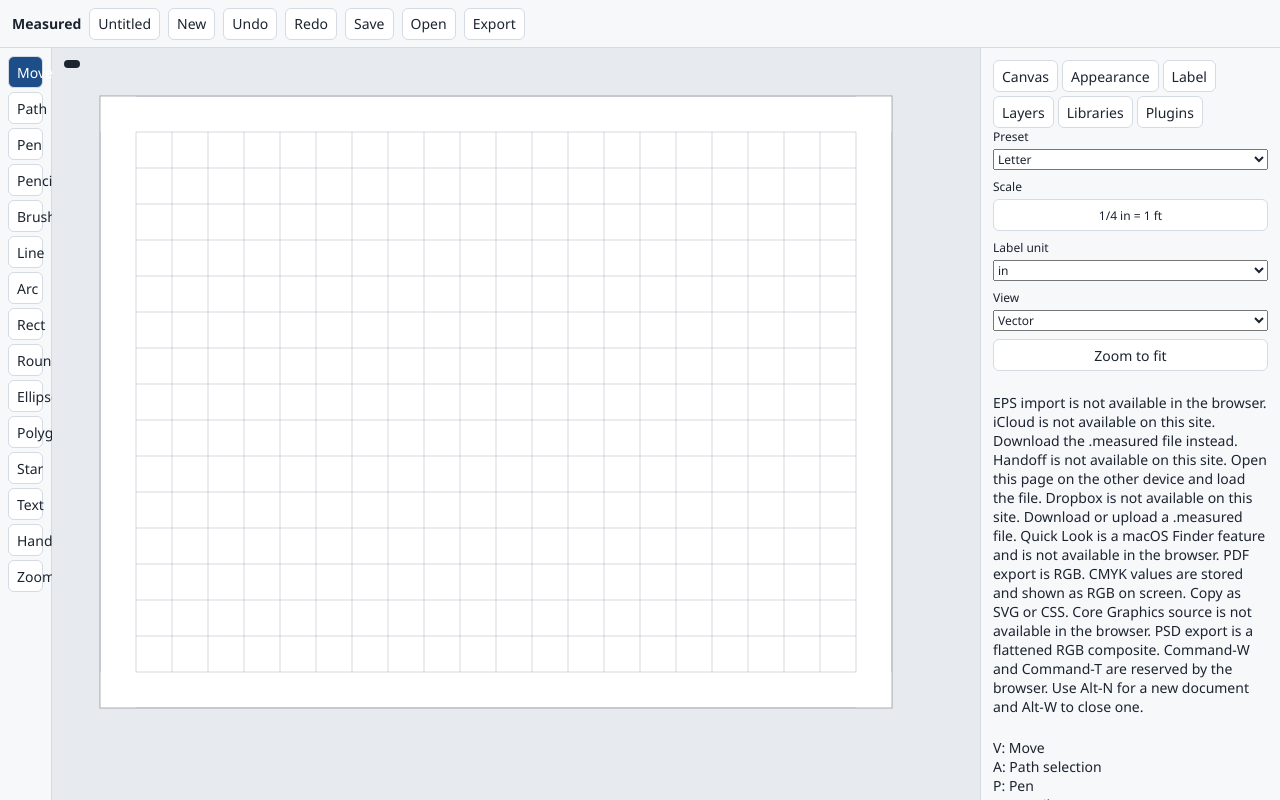
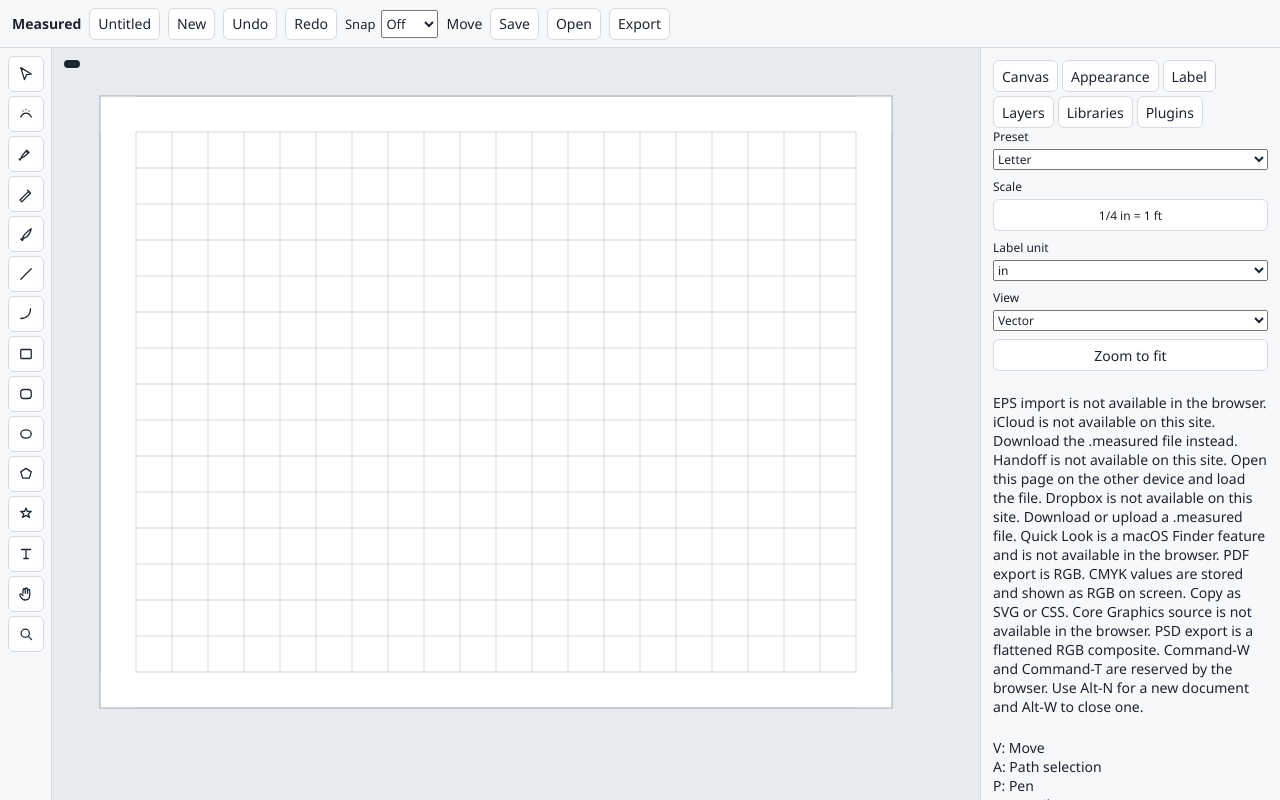
Before and after one commit to CCavins/Graphic_app, a React (Vite) app: page / in a window 1280 px wide. Built offline with nearby package versions, Linux system fonts and the light colour scheme.

Commit message:
Make drawing follow the cursor and turn snapping into an option.
Toolbar tools are icons with hover names. Pencil, brush, and pen strokes are smooth curves, and corners stay on the pointer unless an inch snap increment is chosen.

```diff
--- a/qa/features.ts
+++ b/qa/features.ts
@@ -92,6 +92,11 @@ export const features: FeatureRow[] = [
   { id: 'slice-name' },
   { id: 'numeric-size' },
   { id: 'gap-lines' },
+  { id: 'cursor-sticks' },
+  { id: 'snap-inch' },
+  { id: 'smooth-pencil' },
+  { id: 'smooth-pen' },
+  { id: 'tools-follow-cursor' },
   { id: 'search-perf' },
   { id: 'seed-perf' },
   { id: 'svg-export-perf' },
--- a/src/app/App.tsx
+++ b/src/app/App.tsx
@@ -8,6 +8,7 @@ import { quarterInchFootScale } from '../model/units'
 import { SHORTCUTS } from '../input/shortcuts'
 import { download, loadAutosave, saveAutosave, saveWithPicker } from '../storage/files'
 import { exportPsd, exportTiff } from '../model/export'
+import { ToolIcon } from './icons'
 import './styles.css'
 
 const TOOLS: { id: Tool; label: string }[] = [
@@ -128,10 +129,16 @@ export function App() {
       editor.pointerDown(fromPointer(event))
     }
     const onMove = (event: PointerEvent) => {
-      performance.mark('pm-start')
-      editor.pointerMove(fromPointer(event))
-      performance.mark('pm-end')
-      performance.measure('pointer-move', 'pm-start', 'pm-end')
+      const coalesced = event.getCoalescedEvents?.() ?? []
+      const drawing = editor.tool === 'pen' || editor.tool === 'pencil' || editor.tool === 'brush'
+      const samples = drawing && coalesced.length ? coalesced : [event]
+      samples.forEach((sample, index) => {
+        const input = fromPointer(sample)
+        performance.mark('pm-start')
+        editor.pointerMove(input, index === samples.length - 1)
+        performance.mark('pm-end')
+        performance.measure('pointer-move', 'pm-start', 'pm-end')
+      })
     }
     const onUp = (event: PointerEvent) => editor.pointerUp(fromPointer(event))
     const onWheel = (event: WheelEvent) => {
@@ -185,6 +192,26 @@ export function App() {
         <button data-testid="new-doc" onClick={() => editor.newDocument('letter')}>New</button>
         <button data-testid="undo" onClick={() => editor.undo()}>Undo</button>
         <button data-testid="redo" onClick={() => editor.redo()}>Redo</button>
+        <label className="snap-control">
+          Snap
+          <select
+            data-testid="snap"
+            value={String(editor.doc.canvas.grid.snapWorldInches ?? 'off')}
+            onChange={(event) => {
+              const value = event.target.value
+              editor.setSnap(value === 'off' ? null : Number(value))
+            }}
+          >
+            <option value="off">Off</option>
+            <option value="0.125">1/8 in</option>
+            <option value="0.25">1/4 in</option>
+            <option value="0.5">1/2 in</option>
+            <option value="1">1 in</option>
+            <option value="6">6 in</option>
+            <option value="12">1 ft</option>
+          </select>
+        </label>
+        <span data-testid="active-tool">{TOOLS.find((tool) => tool.id === editor.tool)?.label}</span>
         <button data-testid="save-file" onClick={() => void saveWithPicker(`${editor.doc.name}.measured`, editor.serialize())}>Save</button>
         <button data-testid="open-file" onClick={() => fileRef.current?.click()}>Open</button>
         <button data-testid="export-open" onClick={() => setExportOpen(true)}>Export</button>
@@ -200,8 +227,16 @@ export function App() {
       </header>
       <aside className="toolbar" data-testid="toolbar">
         {TOOLS.map((tool) => (
-          <button key={tool.id} data-testid={`tool-${tool.id}`} data-active={editor.tool === tool.id} onClick={() => editor.setTool(tool.id)}>
-            {tool.label}
+          <button
+            key={tool.id}
+            className="tool"
+            data-testid={`tool-${tool.id}`}
+            data-active={editor.tool === tool.id}
+            aria-label={tool.label}
+            onClick={() => editor.setTool(tool.id)}
+          >
+            <ToolIcon name={tool.id} />
+            <span className="tip" aria-hidden="true">{tool.label}</span>
           </button>
         ))}
       </aside>
--- /dev/null
+++ b/src/app/icons.tsx
@@ -0,0 +1,109 @@
+export function ToolIcon({ name }: { name: string }) {
+  const common = {
+    viewBox: '0 0 24 24',
+    width: 18,
+    height: 18,
+    fill: 'none',
+    stroke: 'currentColor',
+    strokeWidth: 1.7,
+    strokeLinecap: 'round' as const,
+    strokeLinejoin: 'round' as const,
+    'aria-hidden': true,
+  }
+  switch (name) {
+    case 'select':
+      return (
+        <svg {...common}>
+          <path d="M5 3.5 19 12l-6.2.8L10 19.5 5 3.5Z" />
+        </svg>
+      )
+    case 'pathSelect':
+      return (
+        <svg {...common}>
+          <path d="M5 16c3-7 11-7 14 0" />
+          <path d="M8 8h.01M12 6h.01M16 8h.01" />
+        </svg>
+      )
+    case 'pen':
+      return (
+        <svg {...common}>
+          <path d="M4 20c2.5-6 4-8 8-12l3 3c-4 4-6 5.5-12 8l1 1Z" />
+          <path d="m13 7 3 3" />
+        </svg>
+      )
+    case 'pencil':
+      return (
+        <svg {...common}>
+          <path d="M4 20 15.5 8.5 18 11 6.5 22.5 4 20Z" />
+          <path d="m14 7 3 3" />
+        </svg>
+      )
+    case 'brush':
+      return (
+        <svg {...common}>
+          <path d="M5 19c2 0 3-1 3-3 2-4 8-9 11-11-1 4-4 10-8 12-2 0-3 1-3 2 0 2-1 2-3 0Z" />
+        </svg>
+      )
+    case 'line':
+      return (
+        <svg {...common}>
+          <path d="M5 19 19 5" />
+        </svg>
+      )
+    case 'arc':
+      return (
+        <svg {...common}>
+          <path d="M5 18c8 0 13-5 13-13" />
+        </svg>
+      )
+    case 'rect':
+      return (
+        <svg {...common}>
+          <rect x="5" y="6" width="14" height="12" rx="1" />
+        </svg>
+      )
+    case 'roundRect':
+      return (
+        <svg {...common}>
+          <rect x="5" y="6" width="14" height="12" rx="4" />
+        </svg>
+      )
+    case 'ellipse':
+      return (
+        <svg {...common}>
+          <ellipse cx="12" cy="12" rx="7" ry="5.5" />
+        </svg>
+      )
+    case 'polygon':
+      return (
+        <svg {...common}>
+          <path d="M12 4.5 19 9.2 16.4 17.5H7.6L5 9.2 12 4.5Z" />
+        </svg>
+      )
+    case 'star':
+      return (
+        <svg {...common}>
+          <path d="m12 4 1.8 4.6H19l-4 3.1 1.6 4.8L12 13.8 7.4 16.5 9 11.7 5 8.6h5.2L12 4Z" />
+        </svg>
+      )
+    case 'text':
+      return (
+        <svg {...common}>
+          <path d="M6 6h12M12 6v12M9 18h6" />
+        </svg>
+      )
+    case 'hand':
+      return (
+        <svg {...common}>
+          <path d="M8 11V6.5a1.5 1.5 0 0 1 3 0V11M11 10V5.5a1.5 1.5 0 0 1 3 0V11M14 10.5V7.5a1.5 1.5 0 0 1 3 0V13c0 4-2 7-6 7-3 0-5-2-6-4l-1.2-2.2a1.4 1.4 0 0 1 2.4-1.4L8 14" />
+        </svg>
+      )
+    default:
+      return (
+        <svg {...common}>
+          <circle cx="11" cy="11" r="5.5" />
+          <path d="m15.5 15.5 4 4" />
+        </svg>
+      )
+  }
+}
--- a/src/app/styles.css
+++ b/src/app/styles.css
@@ -54,7 +54,46 @@ button, input, select, textarea { font: inherit; color: inherit; }
   padding: 0 8px;
 }
 
-.toolbar button[data-active="true"] { background: #1d4e89; color: white; }
+.toolbar button.tool {
+  width: 36px;
+  height: 36px;
+  min-height: 36px;
+  padding: 0;
+  position: relative;
+  display: grid;
+  place-items: center;
+  flex: 0 0 auto;
+}
+
+.toolbar button.tool .tip {
+  position: absolute;
+  left: calc(100% + 8px);
+  top: 50%;
+  transform: translateY(-50%);
+  background: #1c2430;
+  color: white;
+  border-radius: 6px;
+  padding: 4px 8px;
+  font-size: 12px;
+  white-space: nowrap;
+  opacity: 0;
+  pointer-events: none;
+  z-index: 3;
+}
+
+.toolbar button.tool:hover .tip,
+.toolbar button.tool:focus-visible .tip {
+  opacity: 1;
+}
+
+.snap-control {
+  flex-direction: row;
+  align-items: center;
+  gap: 6px;
+  font-size: 13px;
+}
+
+.snap-control select { min-height: 28px; }
 
 .stage { position: relative; min-width: 0; min-height: 0; }
 
@@ -143,6 +182,12 @@ label { display: flex; flex-direction: column; gap: 4px; font-size: 12px; }
     border-top: 1px solid #d5dbe3;
     padding-bottom: calc(8px + env(safe-area-inset-bottom));
   }
+  .toolbar button.tool .tip {
+    left: 50%;
+    top: auto;
+    bottom: calc(100% + 8px);
+    transform: translateX(-50%);
+  }
   .stage { grid-column: 1; grid-row: 2; }
   .inspector {
     grid-column: 1;
--- a/src/editor/editor.ts
+++ b/src/editor/editor.ts
@@ -26,6 +26,7 @@ import {
   paperBounds,
   reverseCommands,
   scaleCommands,
+  smoothCommands,
 } from '../model/geometry'
 import {
   alignNodes,
@@ -147,6 +148,8 @@ export class Editor {
   preview: SceneNode | null = null
   gaps: GapLine[] = []
   pen: SceneNode['commands'] = []
+  private stroke: Pt[] = []
+  private strokePressure: number[] = []
   polygonSides = 5
   starPoints = 5
   cornerRadius = 12
@@ -266,6 +269,15 @@ export class Editor {
     this.tool = tool
     this.preview = null
     this.pen = []
+    this.stroke = []
+    this.strokePressure = []
+    this.emit()
+  }
+
+  setSnap(worldInches: number | null): void {
+    const enabled = worldInches != null && worldInches > 0
+    this.doc.canvas.grid.snap = enabled
+    this.doc.canvas.grid.snapWorldInches = enabled ? worldInches : null
     this.emit()
   }
 
@@ -282,13 +294,23 @@ export class Editor {
     return pointer.alt || this.touchMods.fromCenter
   }
 
+  private snapStep(): number {
+    const grid = this.doc.canvas.grid
+    if (!grid.snap) return 0
+    if (grid.snapWorldInches && grid.snapWorldInches > 0) {
+      return worldInchesToPaperPoints(grid.snapWorldInches, this.doc.canvas.realInchesPerPoint)
+    }
+    return grid.spacingX > 0 ? grid.spacingX : 0
+  }
+
   private snapped(paper: Pt, pointer: PointerInput): Pt {
     let next = { ...paper }
     const grid = this.doc.canvas.grid
-    if (grid.snap && grid.spacingX > 0 && grid.spacingY > 0) {
+    const step = this.snapStep()
+    if (step > 0) {
       next = {
-        x: Math.round(next.x / grid.spacingX) * grid.spacingX,
-        y: Math.round(next.y / grid.spacingY) * grid.spacingY,
+        x: Math.round(next.x / step) * step,
+        y: Math.round(next.y / step) * step,
       }
     }
     if (grid.snapPoints) {
@@ -366,24 +388,39 @@ export class Editor {
       return
     }
     if (this.tool === 'pen') {
-      this.pen.push(cmd(this.pen.length ? 'L' : 'M', paper.x, paper.y))
-      this.preview = makePath('Pen', 0, 0, this.pen)
-      this.emit()
+      this.drag = { kind: 'pen', start: paper, origin: paper, ids: [], origins: [], moved: false, pointerId: pointer.pointerId }
+      const last = this.pen[this.pen.length - 1]
+      this.stroke = last ? [{ x: last.x, y: last.y }, paper] : [paper]
+      this.strokePressure = []
       return
     }
     if (this.tool === 'zoom') {
       this.zoomAt(pointer.alt ? 1 / 1.25 : 1.25, paper)
       return
     }
-    this.drag = { kind: this.tool === 'pencil' || this.tool === 'brush' ? 'pencil' : 'create', start: paper, origin: paper, ids: [], origins: [], moved: false, pointerId: pointer.pointerId }
-    if (this.tool === 'pencil' || this.tool === 'brush') this.pen = [cmd('M', paper.x, paper.y)]
-  }
-
-  pointerMove(pointer: PointerInput): void {
+    const freehand = this.tool === 'pencil' || this.tool === 'brush'
+    this.drag = { kind: freehand ? 'pencil' : 'create', start: paper, origin: paper, ids: [], origins: [], moved: false, pointerId: pointer.pointerId }
+    if (freehand) {
+      this.stroke = []
+      this.strokePressure = []
+      this.rememberSample(paper, pointer.pressure)
+    }
+  }
+
+  pointerMove(pointer: PointerInput, emit = true): void {
     this.lastPointer = pointer
     this.pointers.set(pointer.pointerId, pointer)
-    if (!this.drag || this.drag.pointerId !== pointer.pointerId && this.drag.kind !== 'pinch') return
-    const paper = this.snapped(this.toPaper(pointer), pointer)
+    if (!this.drag) {
+      if (this.tool === 'pen' && this.pen.length && emit) {
+        const hover = this.snapped(this.toPaper(pointer), pointer)
+        this.preview = makePath('Pen', 0, 0, [...this.pen, cmd('L', hover.x, hover.y)])
+        this.emit()
+      }
+      return
+    }
+    if (this.drag.pointerId !== pointer.pointerId && this.drag.kind !== 'pinch') return
+    const raw = this.toPaper(pointer)
+    const paper = this.drag.kind === 'pencil' || this.drag.kind === 'pen' ? raw : this.snapped(raw, pointer)
     const threshold = pointer.type === 'touch' ? 10 : 3
     const clientDelta = Math.hypot(pointer.cx - this.toClient(this.drag.start).x, pointer.cy - this.toClient(this.drag.start).y)
     if (this.drag.kind === 'pan') {
@@ -409,18 +446,10 @@ export class Editor {
       this.applyMove(paper)
       return
     }
-    if (this.drag.kind === 'pencil') {
-      const last = this.pen[this.pen.length - 1]
-      if (!last || Math.hypot(paper.x - last.x, paper.y - last.y) > 1) {
-        this.pen.push(cmd('L', paper.x, paper.y))
-        if (this.tool === 'brush') {
-          const pressures = this.preview?.pressures ?? []
-          pressures.push(pointer.pressure || 0.5)
-          this.preview = makePath('Brush', 0, 0, this.pen)
-          this.preview.pressures = pressures
-        } else this.preview = makePath('Pencil', 0, 0, this.pen)
-      }
-      this.emit()
+    if (this.drag.kind === 'pencil' || this.drag.kind === 'pen') {
+      this.rememberSample(paper, pointer.pressure)
+      if (this.stroke.length >= 2) this.preview = this.freehandNode()
+      if (emit) this.emit()
       return
     }
     this.preview = this.shapeFromDrag(this.drag.start, paper, pointer)
@@ -429,8 +458,10 @@ export class Editor {
       : commandsBounds(this.preview.commands)
     this.readout = `${this.formatPoints(bounds.w)} × ${this.formatPoints(bounds.h)}`
     this.gaps = this.measureGaps(this.preview)
-    this.loupe = pointer.type === 'touch'
-    this.emit()
+    if (emit) {
+      this.loupe = pointer.type === 'touch'
+      this.emit()
+    }
   }
 
   pointerUp(pointer: PointerInput): void {
@@ -444,8 +475,24 @@ export class Editor {
     const drag = this.drag
     this.drag = null
     this.loupe = false
-    if ((drag.kind === 'create' || drag.kind === 'pencil') && !drag.moved) {
-      const paper = this.toPaper(pointer)
+    if (drag.kind === 'pen') {
+      this.finishPen(drag, pointer)
+      return
+    }
+    if (drag.kind === 'pencil') {
+      if (this.stroke.length >= 2) {
+        this.snapshot()
+        this.addNode(this.freehandNode())
+      }
+      this.preview = null
+      this.stroke = []
+      this.strokePressure = []
+      this.readout = ''
+      this.emit()
+      return
+    }
+    if (drag.kind === 'create' && !drag.moved) {
+      const paper = this.snapped(this.toPaper(pointer), pointer)
       const distance = Math.hypot(paper.x - drag.start.x, paper.y - drag.start.y)
       const threshold = pointer.type === 'touch' ? 10 : 3
       if (distance >= threshold) {
@@ -453,7 +500,7 @@ export class Editor {
         this.preview = this.shapeFromDrag(drag.start, paper, pointer)
       }
     }
-    if (drag.kind === 'create' || drag.kind === 'pencil') {
+    if (drag.kind === 'create') {
       if (!drag.moved || !this.preview) {
         this.preview = null
         this.readout = ''
@@ -461,12 +508,6 @@ export class Editor {
         return
       }
       this.snapshot()
-      if (this.tool === 'brush' && this.preview.pressures) {
-        const stroke = this.preview.appearance.find((item) => item.kind === 'stroke')
-        if (stroke && stroke.kind === 'stroke') {
-          stroke.brush = { diameter: 12, angle: 0, roundness: 0.4, minWidth: 0.25 }
-        }
-      }
       this.addNode(this.preview)
       this.preview = null
       this.pen = []
@@ -482,9 +523,61 @@ export class Editor {
     this.preview = null
     this.drag = null
     this.pen = []
+    this.stroke = []
+    this.strokePressure = []
     this.readout = ''
     this.gaps = []
     this.context = null
+    this.emit()
+  }
+
+  private rememberSample(paper: Pt, pressure: number): void {
+    const last = this.stroke[this.stroke.length - 1]
+    if (last) {
+      const from = this.toClient(last)
+      const to = this.toClient(paper)
+      if (Math.hypot(from.x - to.x, from.y - to.y) < 1.25) return
+    }
+    this.stroke.push({ x: paper.x, y: paper.y })
+    this.strokePressure.push(pressure || 0.5)
+  }
+
+  private freehandNode(): SceneNode {
+    const node = makePath(this.tool === 'brush' ? 'Brush' : this.tool === 'pen' ? 'Pen' : 'Pencil', 0, 0, smoothCommands(this.stroke))
+    const fill = node.appearance.find((item) => item.kind === 'fill')
+    if (fill && fill.kind === 'fill') fill.enabled = false
+    if (this.tool === 'brush') {
+      const average = this.strokePressure.reduce((sum, value) => sum + value, 0) / (this.strokePressure.length || 1)
+      const stroke = node.appearance.find((item) => item.kind === 'stroke')
+      if (stroke && stroke.kind === 'stroke') {
+        stroke.width = 1.5 + average * 8
+        stroke.brush = { diameter: 8 + average * 16, angle: 35, roundness: 0.45, minWidth: 0.2 }
+      }
+      node.pressures = [...this.strokePressure]
+    }
+    return node
+  }
+
+  private finishPen(drag: Drag, pointer: PointerInput): void {
+    const end = this.snapped(this.toPaper(pointer), pointer)
+    const travel = Math.hypot(end.x - drag.start.x, end.y - drag.start.y)
+    const drawn = drag.moved && this.stroke.length >= 4 && travel >= 6
+    if (!drawn) {
+      const point = drag.start
+      const last = this.pen[this.pen.length - 1]
+      if (!last) this.pen = [cmd('M', point.x, point.y)]
+      else if (last.x !== point.x || last.y !== point.y) this.pen.push(cmd('L', point.x, point.y))
+      this.preview = makePath('Pen', 0, 0, this.pen)
+      this.stroke = []
+      this.emit()
+      return
+    }
+    this.snapshot()
+    this.addNode(this.freehandNode())
+    this.preview = null
+    this.pen = []
+    this.stroke = []
+    this.strokePressure = []
     this.emit()
   }
 
--- a/src/model/factory.ts
+++ b/src/model/factory.ts
@@ -138,8 +138,9 @@ export function defaultCanvas(width: number, height: number, baseUnit: BaseUnit)
     background: rgb(255, 255, 255, 1),
     grid: {
       show: true,
-      snap: true,
-      snapPoints: true,
+      snap: false,
+      snapPoints: false,
+      snapWorldInches: null,
       spacingX: baseUnit === 'px' ? 8 : 36,
       spacingY: baseUnit === 'px' ? 8 : 36,
       subdivisions: 4,
--- a/src/model/geometry.ts
+++ b/src/model/geometry.ts
@@ -276,6 +276,32 @@ export function scaleCommands(commands: Cmd[], sx: number, sy: number): Cmd[] {
   }))
 }
 
+/** Pass a smooth cubic through every sample so a stroke follows the pointer. */
+export function smoothCommands(points: Pt[]): Cmd[] {
+  if (!points.length) return []
+  if (points.length === 1) return [cmd('M', points[0].x, points[0].y)]
+  if (points.length === 2) return [cmd('M', points[0].x, points[0].y), cmd('L', points[1].x, points[1].y)]
+  const commands: Cmd[] = [cmd('M', points[0].x, points[0].y)]
+  for (let i = 0; i < points.length - 1; i++) {
+    const p0 = points[Math.max(0, i - 1)]
+    const p1 = points[i]
+    const p2 = points[i + 1]
+    const p3 = points[Math.min(points.length - 1, i + 2)]
+    commands.push(
+      cmd(
+        'C',
+        p2.x,
+        p2.y,
+        p1.x + (p2.x - p0.x) / 6,
+        p1.y + (p2.y - p0.y) / 6,
+        p2.x - (p3.x - p1.x) / 6,
+        p2.y - (p3.y - p1.y) / 6,
+      ),
+    )
+  }
+  return commands
+}
+
 export function reverseCommands(commands: Cmd[]): Cmd[] {
   const pts = sampleCommands(commands, 1)
   if (pts.length < 2) return commands
--- a/src/model/types.ts
+++ b/src/model/types.ts
@@ -210,6 +210,8 @@ export interface GridSettings {
   show: boolean
   snap: boolean
   snapPoints: boolean
+  /** World inches between snap positions. Null keeps the cursor free. */
+  snapWorldInches: number | null
   spacingX: number
   spacingY: number
   subdivisions: number
```
Also changed, not shown: 2 other files (tests, documents, lock files or other folders).
